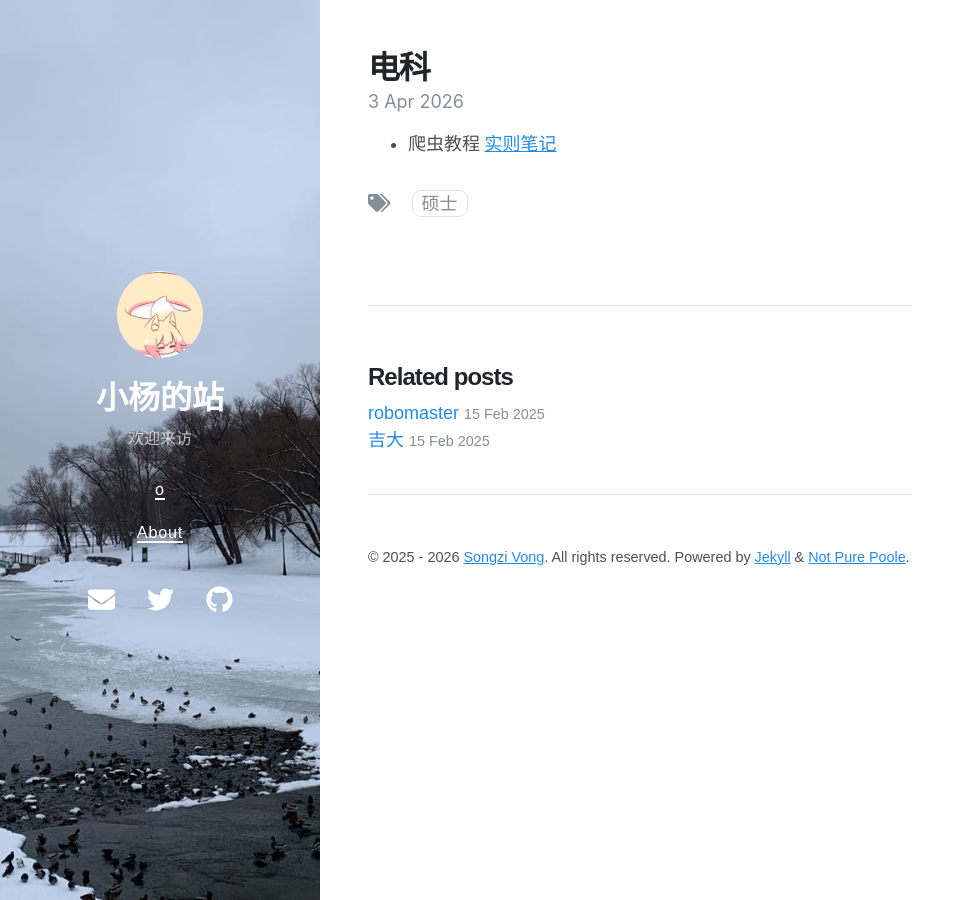
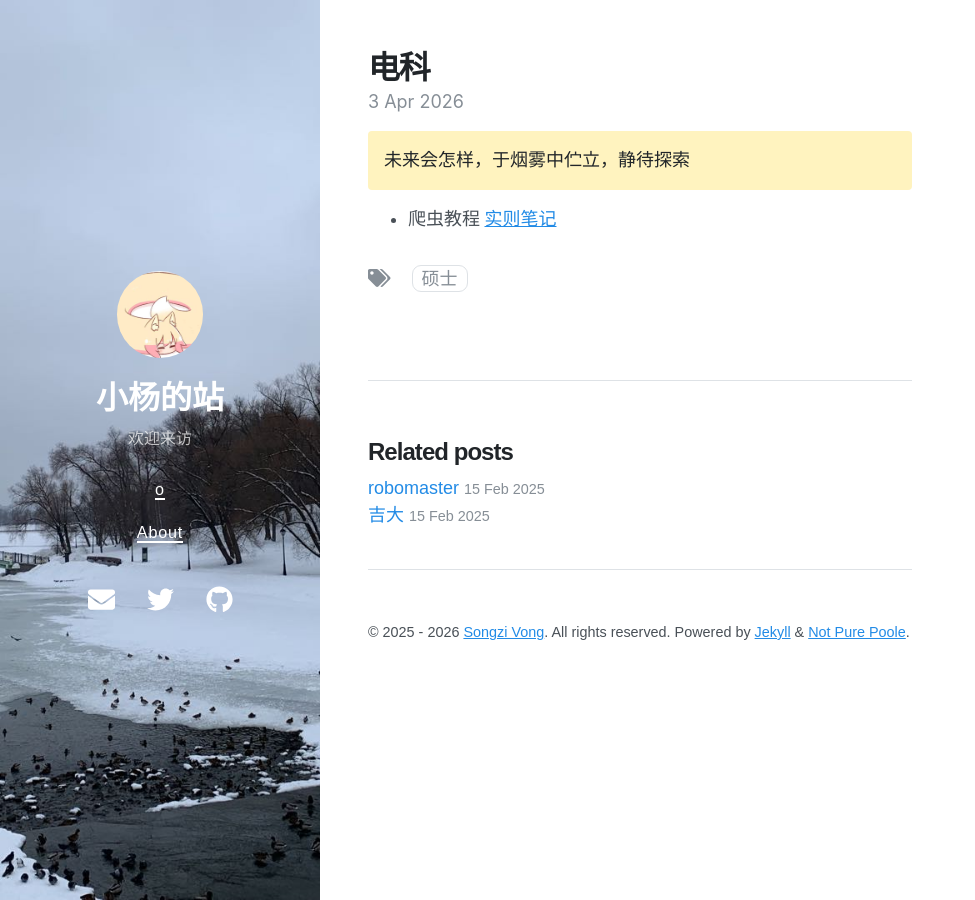
Before and after one commit to Yeither/Yeither.github.io, a Jekyll site: the page built from _posts/2020-09-29-welcome-to-not-pure-poole.md, in a window 1280 px wide. Shown: the whole page, without its empty margins (0-975 px from the left). Built offline with Jekyll 4.4.1, drawn with Linux system fonts in a browser that asks for light colours; nearby versions of some CDN libraries.

Commit message:
Update 2020-09-29-welcome-to-not-pure-poole.md

```diff
--- a/_posts/2020-09-29-welcome-to-not-pure-poole.md
+++ b/_posts/2020-09-29-welcome-to-not-pure-poole.md
@@ -5,4 +5,8 @@ tags: 硕士
 math: true
 date: 2026-04-03 11:24 +0800
 ---
+
+未来会怎样，于烟雾中伫立，静待探索
+{: .message }
+
 - 爬虫教程 [实则笔记](https://github.com/Yeither/teach_CrawlData)
```
